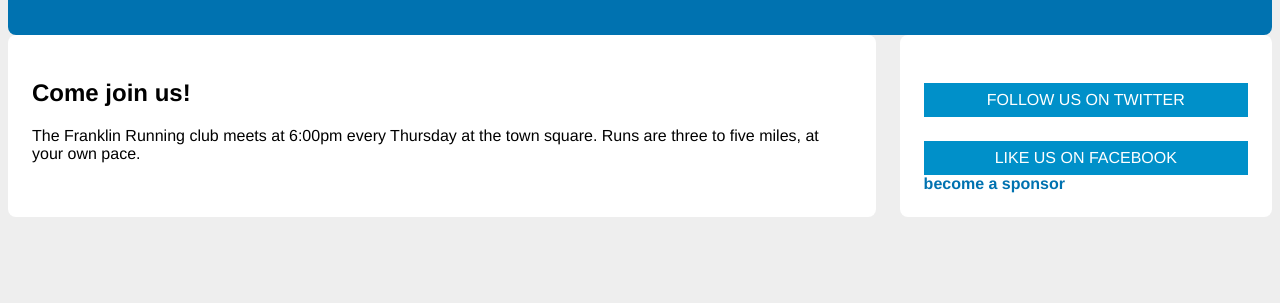
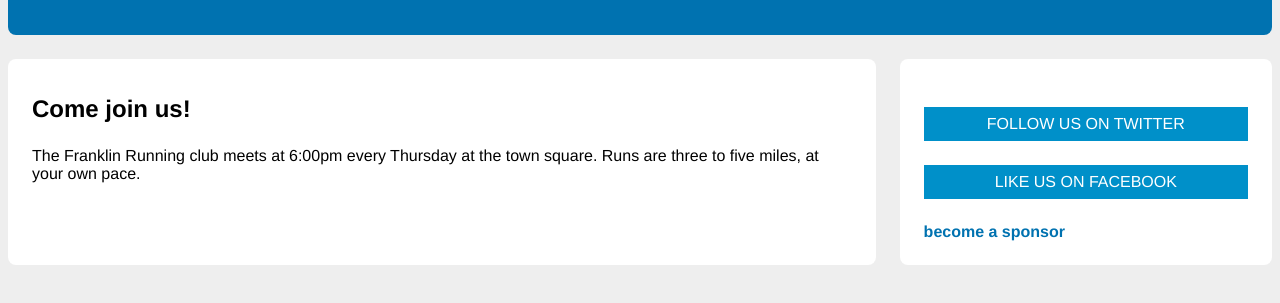
Before and after one commit to harishankar26/CSS-Practice, a plain HTML site: page 2-Column Layout/index.html in a window 1280 px wide. Shown: the part 85-388 px from the top of the page. Drawn offline with Linux system fonts and the light colour scheme.

Commit message:
adding lobotomized selector for adding gutter on header

```diff
--- a/2-Column Layout/index.html
+++ b/2-Column Layout/index.html
@@ -28,7 +28,7 @@
             <a href="/facebook" class="button-link">
                 like us on Facebook
             </a>
-            <a href="/sponsors" class="sponsor-link">
+            <a href="/sponsors" class="custom-sponsor-link">
                 become a sponsor
             </a>
         </aside>
--- a/2-Column Layout/style.css
+++ b/2-Column Layout/style.css
@@ -9,6 +9,10 @@
 body {
     background-color: #eee;
     font-family: Helvetica, Arial, sans-serif;
+    }
+
+    body * + * {
+        margin-top: 1.5em;
     }
 
     header {
@@ -26,12 +30,13 @@ body {
     background-color: #fff;
     border-radius: .5em;
     width: 70%;
-    padding: 1.5em;
+    padding: 1em 1.5em;
     }
 
     .sidebar {
     width: 30%;
     padding: 1.5em;
+    margin-top:0;
     margin-left: 1.5em;
     background-color: #fff;
     border-radius: .5em;
@@ -49,7 +54,7 @@ body {
     }
 
 
-    .sponsor-link {
+    .custom-sponsor-link {
         display: block;
         color: #0072b0;
         font-weight: bold;
```
